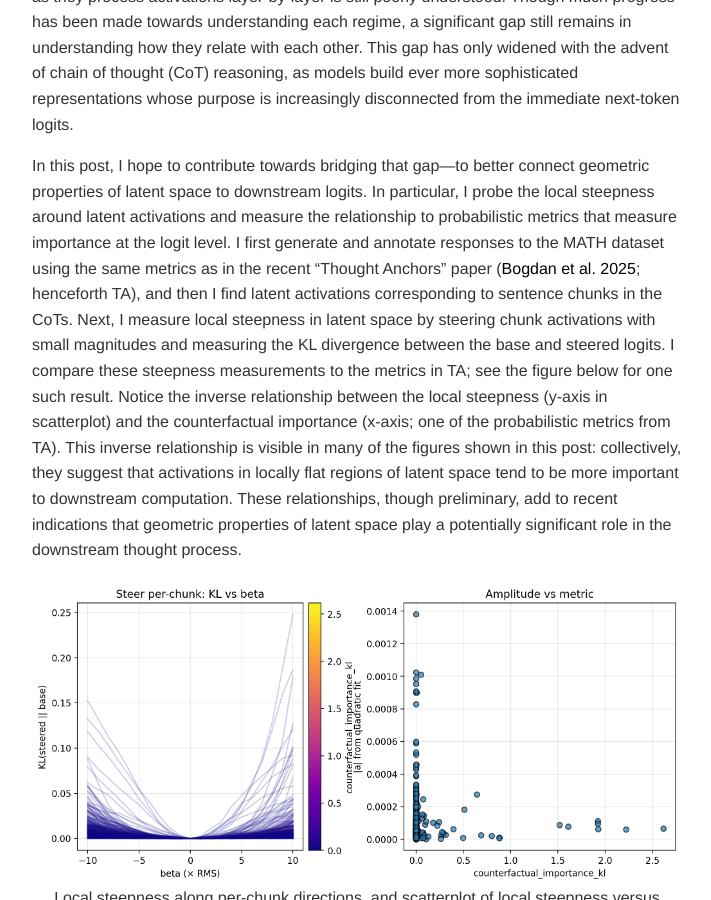
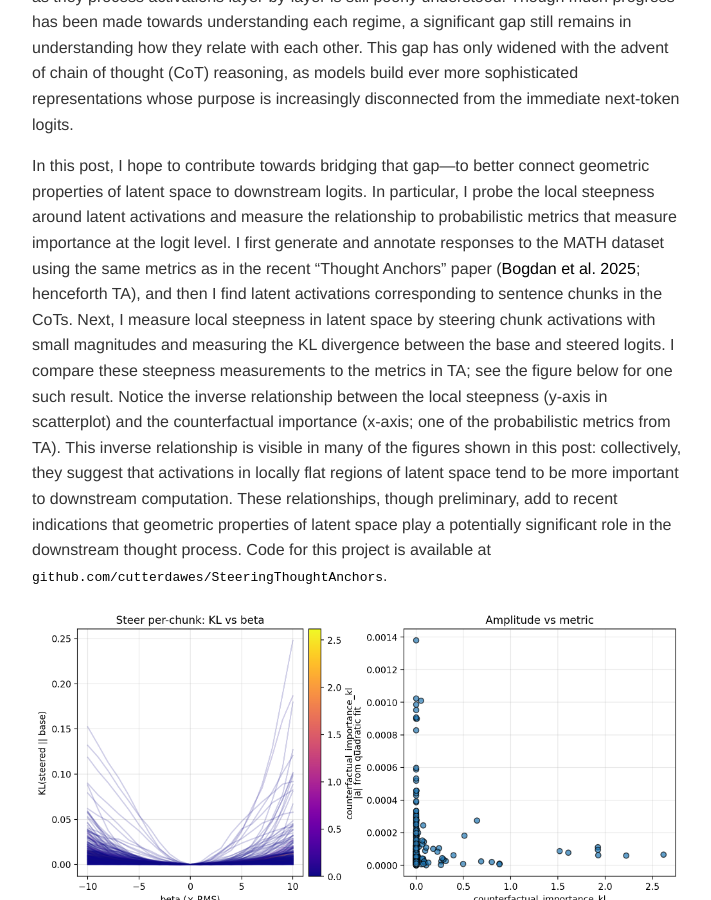
Before and after one commit to cutterdawes/cutterdawes.github.io, a Jekyll site: the page built from _posts/2025-09-09-features-and-logits.md, in a window 1280 px wide and 900 px high, scrolled down 331 px. Shown: the whole window, without its empty margins (283-994 px from the left). Built offline with Jekyll 4.4.1, drawn with Linux system fonts in a browser that asks for light colours.

Commit message:
Add link to codebase

```diff
--- a/_posts/2025-09-09-features-and-logits.md
+++ b/_posts/2025-09-09-features-and-logits.md
@@ -20,6 +20,7 @@ I compare these steepness measurements to the metrics in TA; see the figure belo
 Notice the inverse relationship between the local steepness (y-axis in scatterplot) and the counterfactual importance (x-axis; one of the probabilistic metrics from TA).
 This inverse relationship is visible in many of the figures shown in this post: collectively, they suggest that activations in locally flat regions of latent space tend to be more important to downstream computation.
 These relationships, though preliminary, add to recent indications that geometric properties of latent space play a potentially significant role in the downstream thought process.
+Code for this project is available at [``github.com/cutterdawes/SteeringThoughtAnchors``](https://github.com/cutterdawes/SteeringThoughtAnchors/tree/main).
 
 <figure class="figure-100">
     <img src="{{ '/assets/blog/2025-09-09-features-and-logits/steer_per-chunk_deepseek-ai-DeepSeek-R1-Distill-Qwen-1.5B_kl.png' | relative_url }}">
```
